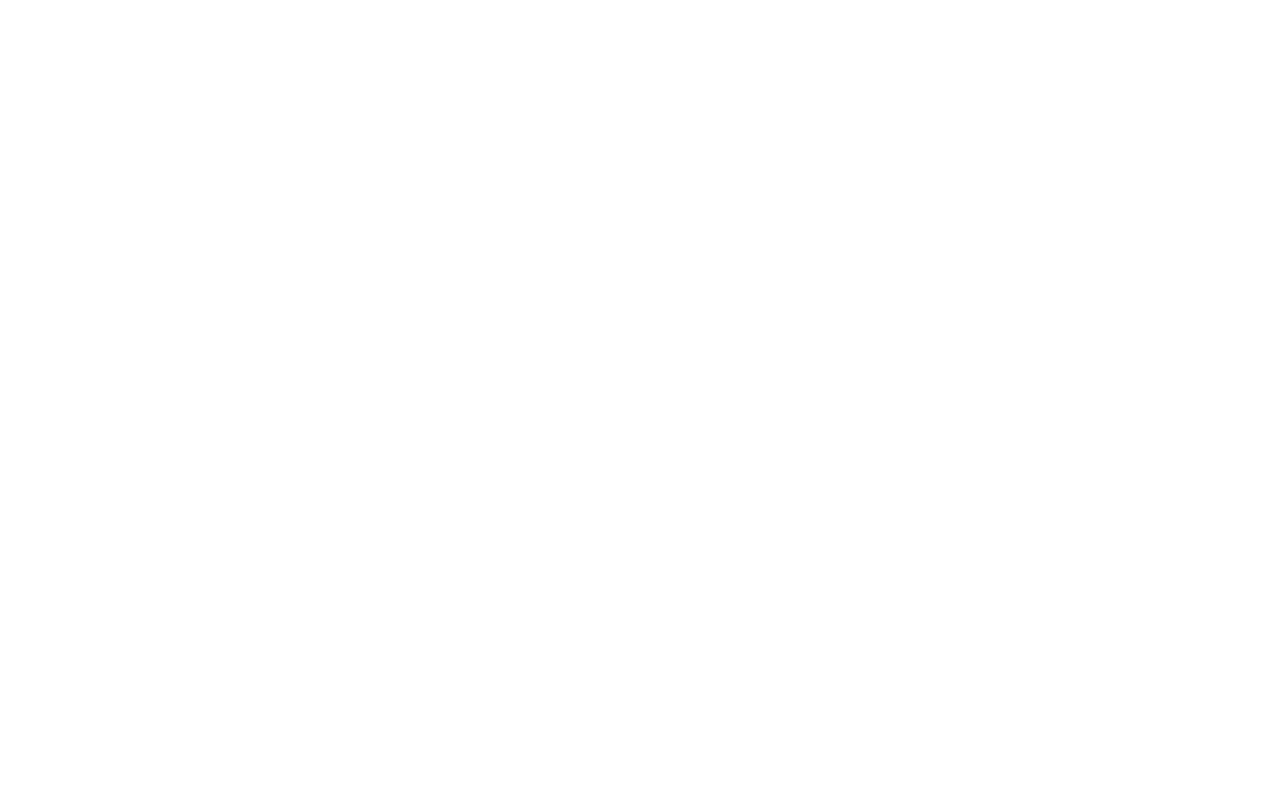
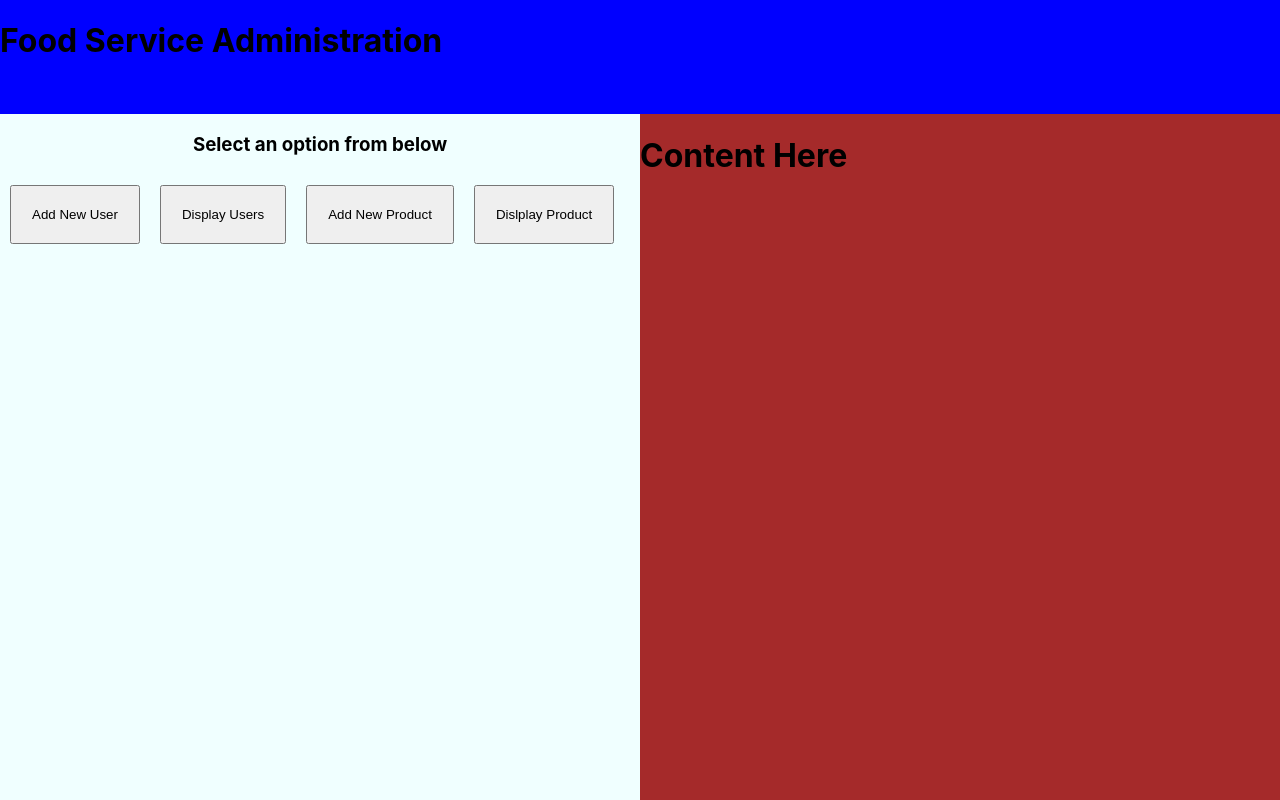
Before and after one commit to moxleydevelopment/project-4, a React (Create React App) app in the folder client/: page /admin in a window 1280 px wide. Built offline with nearby package versions, Linux system fonts and the light colour scheme.

Commit message:
added new user form

```diff
--- a/client/src/App.css
+++ b/client/src/App.css
@@ -2,6 +2,23 @@
 
 }
 */
+
+/* Button Class Styling */
+
+.btn {
+  padding: 20px;
+  margin: 10px;
+}
+
+
+
+
+
+
+
+
+
+/* styling for pos container divs */
 
 .pos-container {
   min-height: 100vh;
@@ -38,3 +55,29 @@
   grid-column: 1 / span 6;
   grid-row: 7 / span 1;
 }
+
+
+
+/* Styling for the Admin Page */
+
+.admin-header {
+  grid-column: 1 / span 6;
+  grid-row: 1 / span 1;
+
+}
+
+.admin-options {
+  grid-column: 1/ span 3;
+  grid-row: 2 / span 6;
+  background-color: azure;
+}
+
+.admin-options h3 {
+  text-align: center;
+}
+
+.admin-view{
+  grid-column: 4/ span 3;
+  grid-row: 2/ span 6;
+  background-color: brown;
+}
--- a/client/src/components/Admin.js
+++ b/client/src/components/Admin.js
@@ -1,10 +1,42 @@
 import React, { Component } from 'react';
+import NewUserForm from './NewUserForm'
 
 class Admin extends Component {
+
+    state = {
+        displayNewUserForm: false,
+        displayUsersList: false,
+
+    }
+
+    addNewUser = () => {
+        if (this.displayNewUserForm) {
+            this.setState({ displayNewUserForm: false })
+        } else {
+            this.setState({ displayNewUserForm: true })
+        }
+    }
     render() {
         return (
-            <div>
-                <h1></h1>
+            <div className='pos-container'>
+                <div className='admin-header'>
+                    <h1>Food Service Administration</h1>
+                </div>
+                <div className='admin-options'>
+                    <h3>Select an option from below</h3>
+                    <button className='btn' onClick={this.addNewUser}>Add New User</button>
+                    <button className='btn'>Display Users</button>
+                    <button className='btn'>Add New Product</button>
+                    <button className='btn'>Dislplay Product</button>
+
+
+                </div>
+                <div className='admin-view'>
+                    {this.state.displayNewUserForm ?
+                        <NewUserForm /> :
+                        <h1>Content Here</h1>}
+
+                </div>
             </div>
         );
     }
--- /dev/null
+++ b/client/src/components/NewUserForm.js
@@ -0,0 +1,34 @@
+import React, { Component } from 'react';
+
+class NewUserForm extends Component {
+    state = {
+        newUser: {}
+    }
+
+    handleInputChange = (event) => {
+        const copiedUser = { ...this.state.newUser }
+        copiedUser[event.target.name] = event.target.value
+        this.setState({ newUser: copiedUser })
+    }
+
+    render() {
+        return (
+            <div>
+                <h1>Add Your User</h1>
+                <form>
+                    <span>
+                        <label htmlFor='name'>Name:</label>
+                        <input type='text' name='name' onChange={this.handleInputChange} value={this.state.newUser.name}></input>
+                    </span>
+                    <span>
+                        <label htmlFor='passcode'>Passcode:</label>
+                        <input type='number' name='passcode' onChange={this.handleInputChange} value={this.state.newUser.passcode}></input>
+                    </span>
+                    <input type='submit' value='Submit'></input>
+                </form>
+            </div>
+        );
+    }
+}
+
+export default NewUserForm;
```
